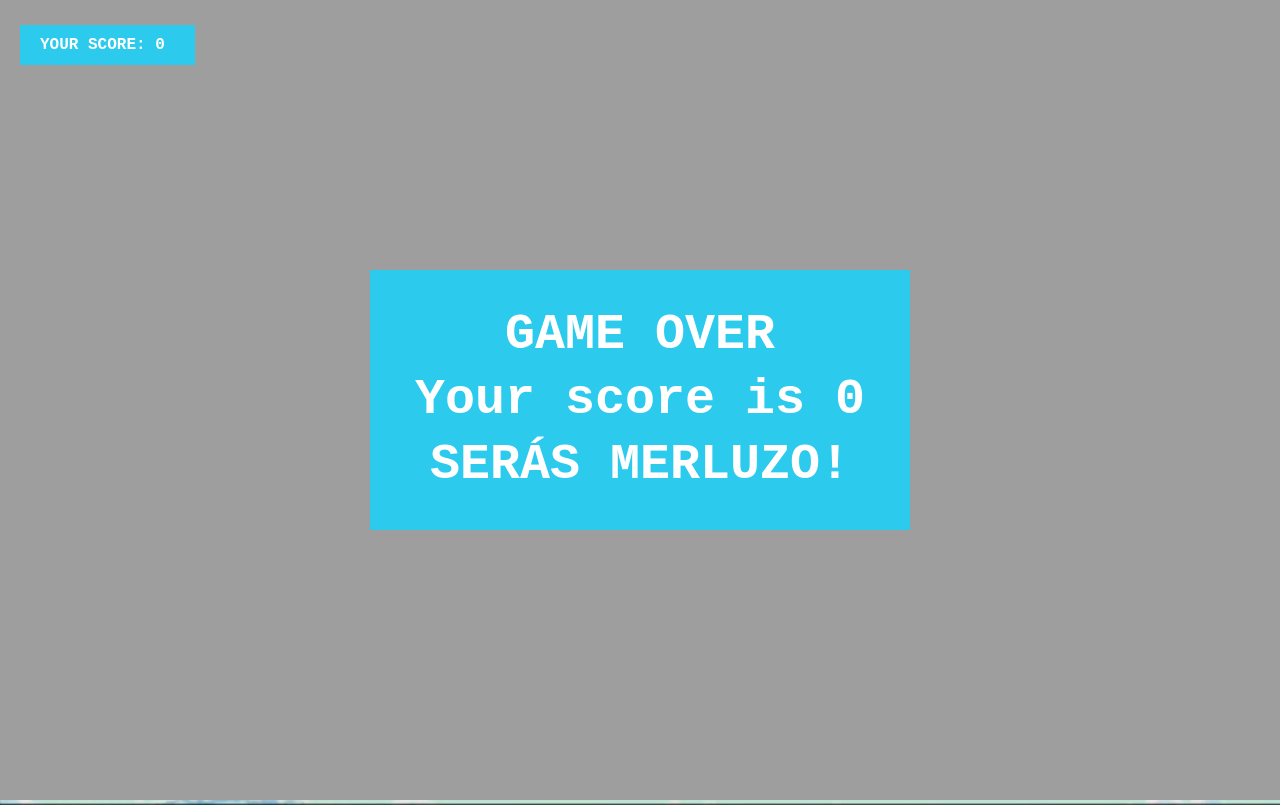
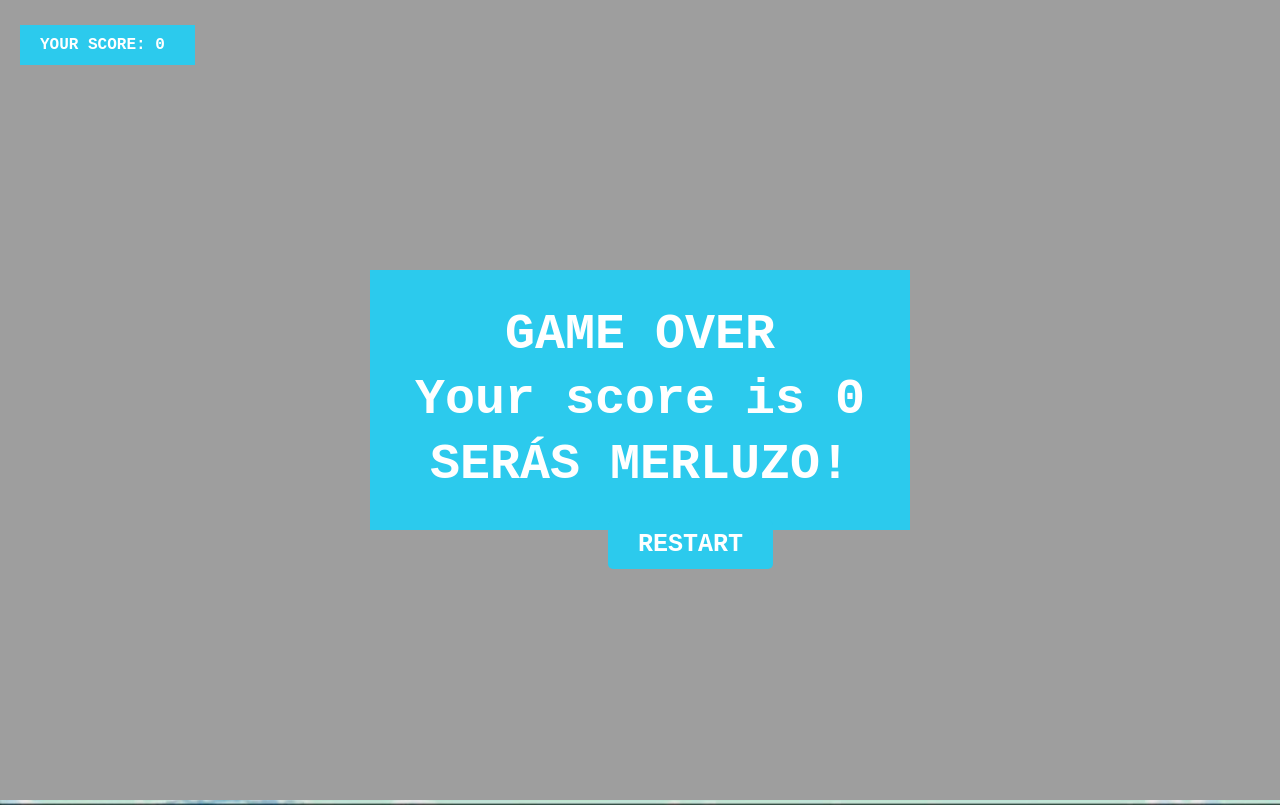
Before and after one commit to ManuelBarreda/ironhack-proyect1-videogame, a plain HTML site: page index.html in a window 1280 px wide. Both pictures are taken after a click on the button "START GAME". Drawn offline with Linux system fonts and the light colour scheme.

Commit message:
Restart button added

```diff
--- a/index.html
+++ b/index.html
@@ -39,6 +39,10 @@
             <p>Your score: <span id="points">0</span></p>
         </div> -->
 
+        <div id="restart">
+            <button id="restart-button">Restart</button>
+        </div>
+
         <div id="gameboard">
             <canvas id="canvas"></canvas>
         </div>
--- a/js/bullet.js
+++ b/js/bullet.js
@@ -18,8 +18,8 @@ class Bullet {
             y: 7
         }
         this.bulletSize = {
-            w: 20,
-            h: 20
+            w: 30,
+            h: 30
         }
         this.radius = 5;
         this.shootDir = shootDir
@@ -28,12 +28,6 @@ class Bullet {
     }
 
     drawBullet() {
-        //this.ctx.beginPath()
-        // this.ctx.fillStyle = "black"
-        // this.ctx.fillRect(this.bulletPos.x, this.bulletPos.y, this.bulletSize.w, this.bulletSize.h)
-        //this.ctx.arc(this.bulletPos.x, this.bulletPos.y, this.radius, 0, Math.PI * 2)
-        //this.ctx.fill()
-        //this.ctx.closePath()
 
         this.ctx.drawImage(this.image, (this.bulletPos.x - this.bulletSize.w / 2), (this.bulletPos.y - this.bulletSize.h / 2), this.bulletSize.w, this.bulletSize.h);
         this.moveBullet()
--- a/js/game.js
+++ b/js/game.js
@@ -74,10 +74,11 @@ const gameApp = {
         this.colSound = new Sound("./audio/NFF-thud.wav")
         this.targetSound = new Sound("./audio/Punch_HD-Mark_DiAngelo-1718986183.mp3")
         this.endSound = new Sound("./audio/dragon-ball.mp3")
-        this.player = new Player(this.ctx, this.canvasSize.w, this.canvasSize.h, this.keys, this.score) //constructor(ctx, canvasWidth, canvasHeight, keys)
+        this.player = new Player(this.ctx, this.canvasSize.w, this.canvasSize.h, this.keys, this.score)
+        this.bullets = []
         this.obstacles = []
-        this.bullets = []
-        this.score = 0
+        this.counterScore = 0
+
     },
 
     drawAll() {
@@ -92,7 +93,7 @@ const gameApp = {
 
     generateObstacle() {
         this.randomOrigin()
-        if (this.frames % 100 === 0) {
+        if (this.frames % 25 === 0) {
         this.obstacles.push(new Obstacle(this.ctx, this.canvasSize.w, this.canvasSize.h, this.position.x, this.position.y, this.position.dir))
         }
     },
@@ -165,18 +166,18 @@ const gameApp = {
     },
 
     destroyObs() {
-        //Completar función destrucción obstaculo con colisión de balas
-        //this.obstacles = this.obstacles.filter(obs => this.obstacles.splice(this.obstacles.indexOf(obs), 1))
         this.obstacles.shift()
         this.player.bullets.shift()
         this.counterScore++;
     },
 
     gameOver() {
-        clearInterval(this.interval)
         this.bgSound.stop()
         this.endSound.play()
+        clearInterval(this.interval)
         this.drawEndMessage()
+        const reload = document.querySelector("#restart-button")
+        reload.style.display = "block"
     },
 
     drawScore() {
--- a/js/index.js
+++ b/js/index.js
@@ -5,10 +5,19 @@ window.onload = () => {
     document.getElementById('start-button').onclick = () => {
         startGame();
     };
+    document.getElementById("restart-button").onclick = () => {
+        tryAgain();
+    }
 
     function startGame() {
         document.getElementById('popmenu').style.display = 'none'
         gameApp.start();
-        //document.getElementById('score').style.display = 'block'
     };
+
+    function tryAgain() {
+        const reloadButton = document.querySelector("#restart-button")
+        reloadButton.style.display = "none"
+        //window.reload()
+        gameApp.start()
+    }
 }
--- a/js/obstacle.js
+++ b/js/obstacle.js
@@ -2,23 +2,21 @@ class Obstacle {
     constructor(ctx, canvasWidth, canvasHeight, positionX, positionY, direction) {
         this.ctx = ctx
         this.obsSize = {
-            w: 40,
-            h: 40
+            w: 50,
+            h: 50
         }
         this.canvasSize = {
             w: canvasWidth,
             h: canvasHeight
         }
         this.obsPos = {
-            // x: this.canvasSize.w / 2 - this.obsSize.w/2,
-            // y: 0,
-            x: positionX,
-            y: positionY
+            x: positionX-this.obsSize.w/2,
+            y: positionY-this.obsSize.h/2
         }
 
         this.obsVel = {
-            x: 5,
-            y: 5
+            x: 10,
+            y: 10
         }
 
         this.image = new Image();
@@ -28,8 +26,6 @@ class Obstacle {
     }
 
     drawObs() {
-        // this.ctx.fillStyle = this.color
-        // this.ctx.fillRect(this.obsPos.x, this.obsPos.y, this.obsSize.w, this.obsSize.h)
 
         this.ctx.drawImage(this.image, this.obsPos.x, this.obsPos.y, this.obsSize.w, this.obsSize.h);
         this.moveObs()
--- a/js/player.js
+++ b/js/player.js
@@ -6,8 +6,8 @@ class Player {
             h: canvasHeight
         };
         this.playerSize = {
-            w: 100,
-            h: 100
+            w: 120,
+            h: 120
         };
         this.playerPos = {
             x: this.canvasSize.w / 2 - (this.playerSize.w / 2),
@@ -69,7 +69,7 @@ class Player {
     }
 
     eventListeners() {
-        document.addEventListener("keydown", e => {
+        document.addEventListener("keyup", e => {
             switch (e.key) {
                 case this.keys.keySpace:
                     this.shoot();
--- a/styles/style.css
+++ b/styles/style.css
@@ -86,3 +86,19 @@ ul {
     left: 20px;
     display: none;
 }
+
+#restart-button {
+    position: absolute;
+    top: 65%;
+    left: 47.5%;
+    display: none;
+    font-size: 25px;
+    font-family: 'Courier New', Courier, monospace;
+    font-weight: bold;
+    text-transform: uppercase;
+    background-color: #2ccaed;
+    color: #fff;
+    padding: 10px 30px;
+    border: 0;
+    border-radius: 5px;
+}
```
